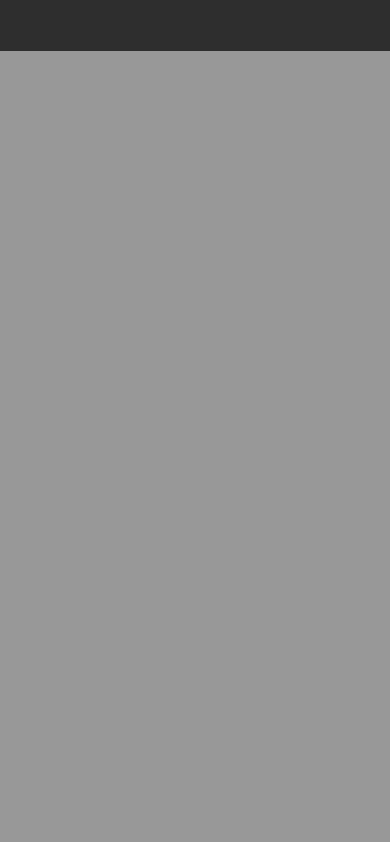
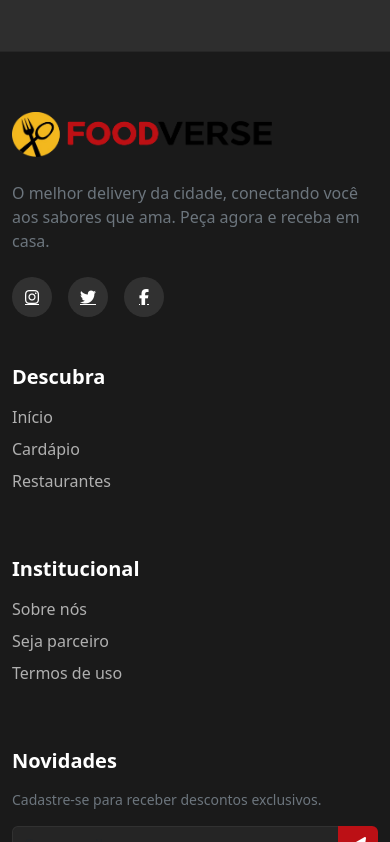
Before and after one commit to Jhowsiel/FoodVerse, a Django app: page / in a window 390 px wide. Shown: the part 5658-6500 px from the top of the page. Before the commit the page ends 5709 px from the top, so only its background shows below. Run offline with Django 5.2, Linux system fonts and the light colour scheme.

Commit message:
ajustes no header

```diff
--- a/Web/projeto/foodverse/static/css/estilo.css
+++ b/Web/projeto/foodverse/static/css/estilo.css
@@ -90,7 +90,6 @@ main {
 }
 
 
-/* Correção CRÍTICA: Espaço para o header fixo */
 body {
     overflow-x: hidden;
     padding-top: 0;
@@ -99,7 +98,7 @@ body {
 /* Navbar Base */
 .custom-navbar {
     height: var(--navbar-height);
-    background-color: rgba(48, 48, 48, 0.95);
+    background-color: #1a1a1a !important;
     backdrop-filter: blur(12px);
     z-index: 1030;
 }
@@ -510,3 +509,68 @@ body {
     text-decoration: underline;
     color: #a60000;
 }
+
+/* --- Footer Moderno e Correções --- */
+
+.footer-section {
+    background-color: #1a1a1a !important;
+    color: #b0b0b0;
+    padding: 60px 0 30px 0;
+    width: 100%;
+    position: relative;
+    z-index: 100;
+    border-top: 1px solid rgba(255, 255, 255, 0.05);
+}
+
+/* Garante que os links e textos dentro do footer sejam legíveis */
+.footer-section h5 {
+    color: #fff !important;
+    font-weight: 700;
+}
+
+.footer-link {
+    color: #b0b0b0 !important;
+    text-decoration: none;
+    transition: 0.3s;
+    display: inline-block;
+}
+
+.footer-link:hover {
+    color: #BC1015 !important; /* Vermelho FoodVerse */
+    transform: translateX(5px);
+}
+
+.social-btn {
+    width: 40px;
+    height: 40px;
+    border-radius: 50%;
+    background: rgba(255,255,255,0.1);
+    display: flex;
+    align-items: center;
+    justify-content: center;
+    color: #fff !important;
+    transition: 0.3s;
+}
+
+.social-btn:hover {
+    background: #BC1015;
+    transform: translateY(-3px);
+}
+
+/* Input Escuro */
+.form-control-dark {
+    background-color: rgba(255,255,255,0.05) !important;
+    border: 1px solid rgba(255,255,255,0.1) !important;
+    color: #fff !important;
+}
+
+.form-control-dark:focus {
+    border-color: #BC1015 !important;
+    box-shadow: none !important;
+}
+
+.footer-bottom {
+    margin-top: 40px;
+    padding-top: 20px;
+    border-top: 1px solid rgba(255,255,255,0.05);
+}
--- a/Web/projeto/foodverse/templates/base.html
+++ b/Web/projeto/foodverse/templates/base.html
@@ -22,5 +22,8 @@
   <script src="https://cdn.jsdelivr.net/npm/bootstrap@5.3.3/dist/js/bootstrap.bundle.min.js"></script>
   {# Se tiver JS próprio, descomente e gere app.js em static/js #}
   {# <script src="{% static 'js/app.js' %}"></script> #}
+
+
+
 </body>
 </html>
--- a/Web/projeto/foodverse/templates/pages/pagePrincipal/content.html
+++ b/Web/projeto/foodverse/templates/pages/pagePrincipal/content.html
@@ -395,3 +395,5 @@
     </div>
   </div>
 </section>
+
+{% include 'pages/pagePrincipal/footer.html' %}
--- a/Web/projeto/foodverse/templates/pages/pagePrincipal/footer.html
+++ b/Web/projeto/foodverse/templates/pages/pagePrincipal/footer.html
@@ -0,0 +1,65 @@
+{% load static %}
+
+<footer class="footer-section bg-dark text-light mt-auto">
+    <div class="container">
+
+        <div class="row gy-5">
+            <div class="col-lg-4 col-md-6">
+                <div class="d-flex align-items-center mb-4">
+                    <img src="{% static 'img/logo.png' %}" alt="Logo" style="height: 45px;" onerror="this.style.display='none'">
+                </div>
+                <p class="text-secondary">O melhor delivery da cidade, conectando você aos sabores que ama. Peça agora e receba em casa.</p>
+                <div class="d-flex gap-3 mt-4">
+                    <a href="#" class="social-btn"><i class="fa-brands fa-instagram"></i></a>
+                    <a href="#" class="social-btn"><i class="fa-brands fa-twitter"></i></a>
+                    <a href="#" class="social-btn"><i class="fa-brands fa-facebook-f"></i></a>
+                </div>
+            </div>
+
+            <div class="col-lg-2 col-md-6">
+                <h5 class="mb-3 text-white">Descubra</h5>
+                <ul class="list-unstyled d-flex flex-column gap-2">
+                    <li><a href="#" class="footer-link">Início</a></li>
+                    <li><a href="#" class="footer-link">Cardápio</a></li>
+                    <li><a href="#" class="footer-link">Restaurantes</a></li>
+                </ul>
+            </div>
+
+            <div class="col-lg-2 col-md-6">
+                <h5 class="mb-3 text-white">Institucional</h5>
+                <ul class="list-unstyled d-flex flex-column gap-2">
+                    <li><a href="#" class="footer-link">Sobre nós</a></li>
+                    <li><a href="#" class="footer-link">Seja parceiro</a></li>
+                    <li><a href="#" class="footer-link">Termos de uso</a></li>
+                </ul>
+            </div>
+
+            <div class="col-lg-4 col-md-6">
+                <h5 class="mb-3 text-white">Novidades</h5>
+                <p class="text-secondary small">Cadastre-se para receber descontos exclusivos.</p>
+                <form action="#">
+                    <div class="input-group">
+                        <input type="email" class="form-control form-control-dark" placeholder="Seu e-mail">
+                        <button class="btn btn-danger" style="background-color: #BC1015; border: none;" type="button">
+                            <i class="fa-solid fa-paper-plane"></i>
+                        </button>
+                    </div>
+                </form>
+            </div>
+        </div>
+
+        <div class="footer-bottom text-center text-secondary small">
+            <div class="row align-items-center">
+                <div class="col-md-6 text-md-start">
+                    &copy; 2026 FoodVerse. Todos os direitos reservados.
+                </div>
+                <div class="col-md-6 text-md-end mt-2 mt-md-0">
+                    <i class="fa-brands fa-cc-visa fs-4 me-2"></i>
+                    <i class="fa-brands fa-cc-mastercard fs-4 me-2"></i>
+                    <i class="fa-brands fa-pix fs-4"></i>
+                </div>
+            </div>
+        </div>
+
+    </div>
+</footer>
```
Also changed, not shown: Web/projeto/db.sqlite3.
